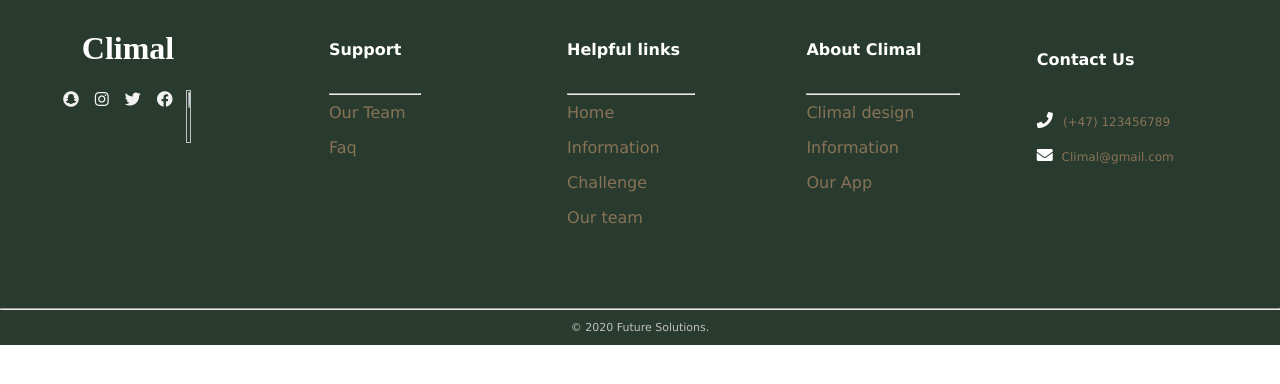
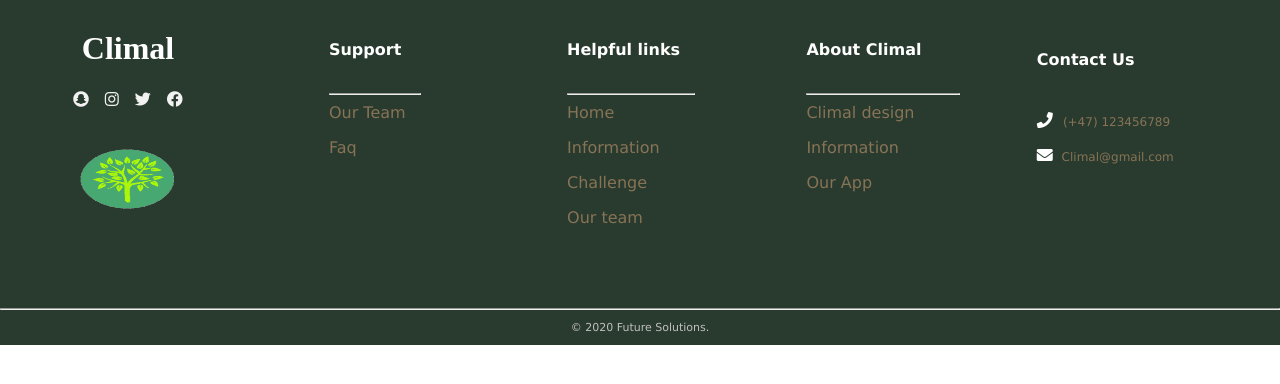
Before and after one commit to Xmaster12/FOOTER, a plain HTML site: page index.html in a window 1280 px wide. Drawn offline with Linux system fonts and the light colour scheme.

Commit message:
Update index.html

```diff
--- a/index.html
+++ b/index.html
@@ -26,7 +26,7 @@
             <a href="#"><i class="fab fa-facebook"></i></a>
 
             <div class="LogoPlacement">
-            <img class="Logo2" src="image/logo.png">
+            <img class="Logo2" src="logo.png">
             </div>
         </div>
 
```
